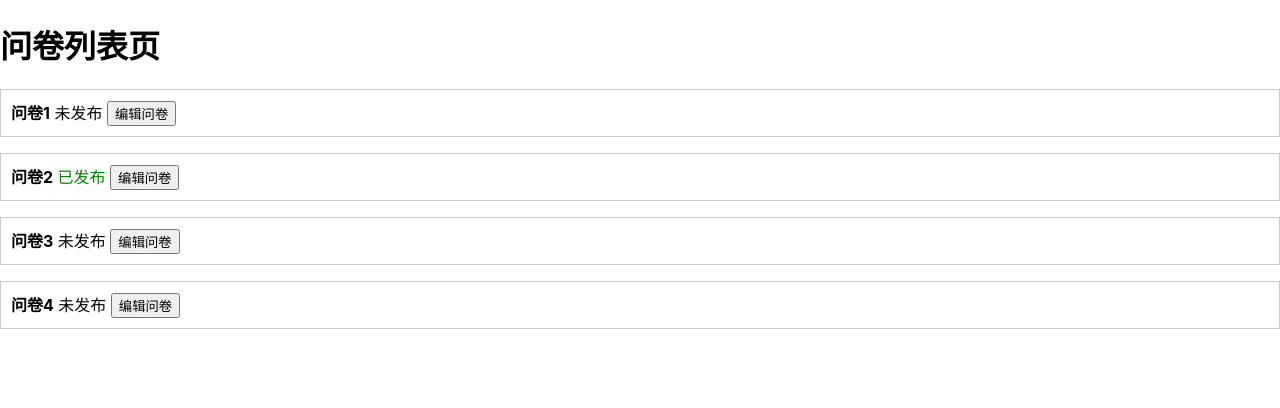
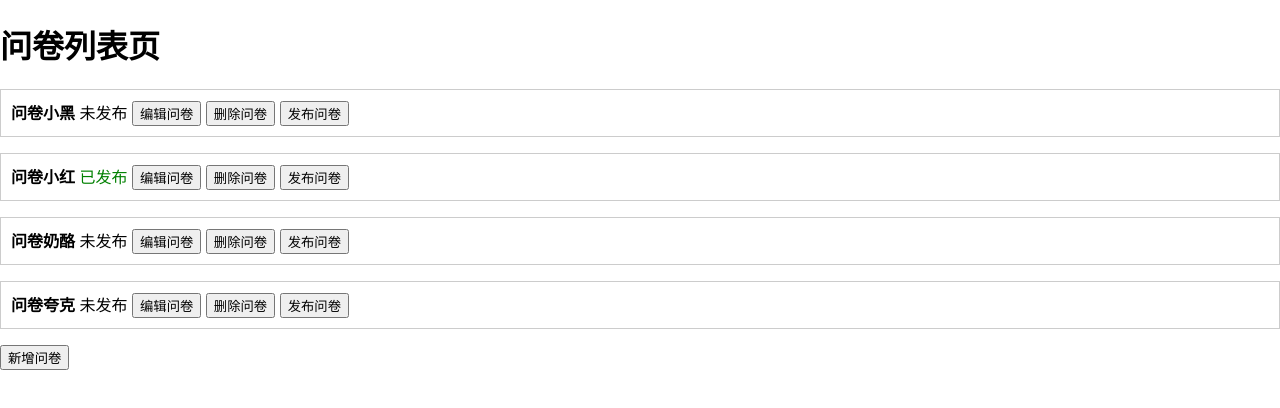
Before and after one commit to YvonneStandin/wjx-project, a React (Create React App) app: page / in a window 1280 px wide. Shown: the top 408 px of the page. Built offline with nearby package versions, Linux system fonts and the light colour scheme.

Commit message:
refactor: immer

```diff
--- a/package.json
+++ b/package.json
@@ -10,6 +10,7 @@
     "@types/node": "^16.18.106",
     "@types/react": "^18.3.4",
     "@types/react-dom": "^18.3.0",
+    "immer": "^10.1.1",
     "react": "^18.3.1",
     "react-dom": "^18.3.1",
     "react-scripts": "5.0.1",
--- a/src/App.tsx
+++ b/src/App.tsx
@@ -1,11 +1,13 @@
 import React from 'react'
 import './App.css'
 import List1 from './list1'
+// import StateDemo from './StateDemo'
 
 function App() {
   return (
     <>
       <List1></List1>
+      {/* <StateDemo></StateDemo> */}
     </>
   )
 }
--- a/src/components/QuestionCard.tsx
+++ b/src/components/QuestionCard.tsx
@@ -5,13 +5,24 @@ type PropsType = {
   id: number
   title: string
   isPublished: boolean
+  deleteQuestion: (id: number) => void
+  publishQuestion: (id: number) => void
 }
 
 const QuestionCard: FC<PropsType> = props => {
+  const { id, title, isPublished, deleteQuestion, publishQuestion } = props
+
   function edit(id: number) {
     console.log(id)
   }
-  const { id, title, isPublished } = props
+
+  function del(id: number) {
+    deleteQuestion(id)
+  }
+
+  function pub(id: number) {
+    publishQuestion(id)
+  }
 
   return (
     <div key={id} className="list-item">
@@ -21,6 +32,10 @@ const QuestionCard: FC<PropsType> = props => {
       {isPublished ? <span style={{ color: 'green' }}>已发布</span> : <span>未发布</span>}
       &nbsp;
       <button onClick={() => edit(id)}>编辑问卷</button>
+      &nbsp;
+      <button onClick={() => del(id)}>删除问卷</button>
+      &nbsp;
+      <button onClick={() => pub(id)}>发布问卷</button>
     </div>
   )
 }
--- a/src/list1.tsx
+++ b/src/list1.tsx
@@ -1,24 +1,81 @@
-import React, { FC } from 'react'
+import React, { FC, useState } from 'react'
+import { produce } from 'immer'
 // import './list1.css'
 import QuestionCard from './components/QuestionCard'
 
 const List1: FC = () => {
-  const questionList = [
-    { id: 1, title: '问卷1', isPublished: false },
-    { id: 2, title: '问卷2', isPublished: true },
-    { id: 3, title: '问卷3', isPublished: false },
-    { id: 4, title: '问卷4', isPublished: false },
-  ]
+  const [questionList, setQuestionList] = useState([
+    { id: 1, title: '问卷小黑', isPublished: false },
+    { id: 2, title: '问卷小红', isPublished: true },
+    { id: 3, title: '问卷奶酪', isPublished: false },
+    { id: 4, title: '问卷夸克', isPublished: false },
+  ])
+
+  function addQuestion() {
+    const num = questionList.length + 1
+    // setQuestionList([...questionList, { id: num, title: `问卷${num}`, isPublished: false }])
+    setQuestionList(
+      produce(draft => {
+        draft.push({ id: num, title: `问卷${num}`, isPublished: false })
+      })
+    )
+  }
+
+  function deleteQuestion(id: number) {
+    // const newQuestionsList = questionList.filter(item => item.id !== id)
+    // setQuestionList(newQuestionsList)
+    setQuestionList(
+      produce(draft => {
+        draft.splice(
+          questionList.findIndex(item => item.id === id),
+          1
+        )
+      })
+    )
+  }
+
+  function publishQuestion(id: number) {
+    // const index = questionList.findIndex(item => item.id === id)
+    // const newQuestionsList = [...questionList]
+    // newQuestionsList[index].isPublished = true
+    // setQuestionList(newQuestionsList)
+
+    // setQuestionList(
+    //   questionList.map(item => {
+    //     if (item.id === id) {
+    //       return { ...item, isPublished: true }
+    //     }
+    //     return item
+    //   })
+    // )
+
+    setQuestionList(
+      produce(draft => {
+        draft[questionList.findIndex(item => item.id === id)].isPublished = true
+      })
+    )
+  }
+
   return (
     <div>
       <h1>问卷列表页</h1>
       <div>
         {questionList.map(question => {
           const { id, title, isPublished } = question
-          return <QuestionCard key={id} id={id} title={title} isPublished={isPublished} />
+          return (
+            <QuestionCard
+              key={id}
+              id={id}
+              title={title}
+              isPublished={isPublished}
+              deleteQuestion={deleteQuestion}
+              publishQuestion={publishQuestion}
+            />
+          )
           //   return <QuestionCard key={id} {...question} />
         })}
       </div>
+      <button onClick={addQuestion}>新增问卷</button>
     </div>
   )
 }
```
Also changed, not shown: src/StateDemo.tsx (added, +23 -0 lines), 1 other file (tests, documents, lock files or other folders).
